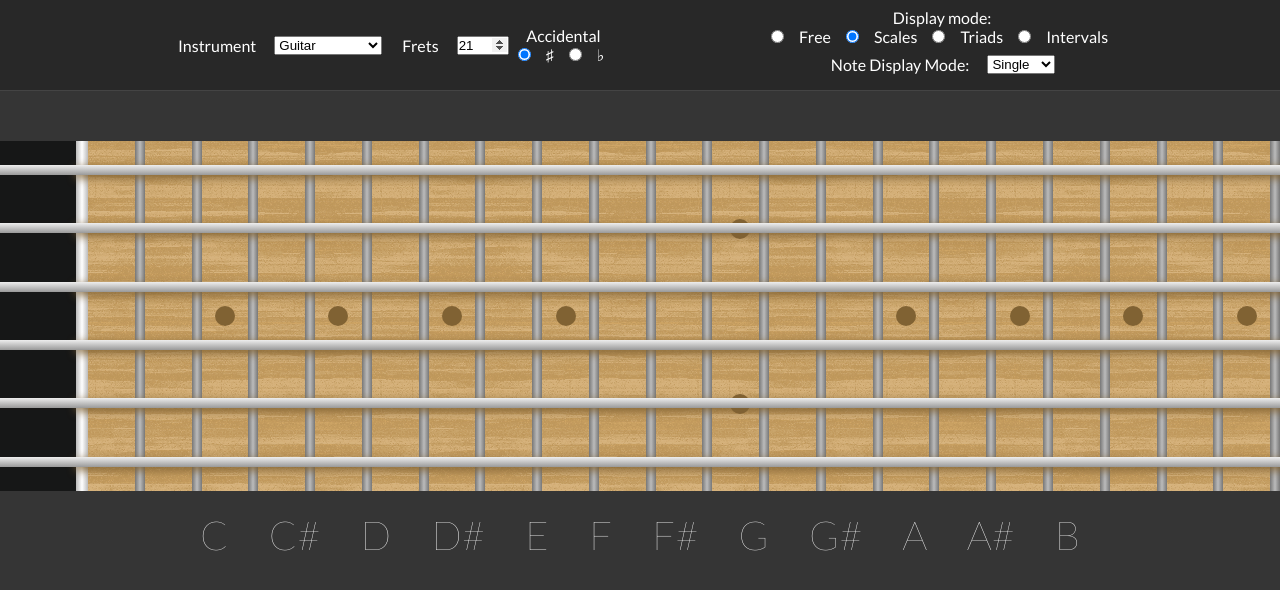
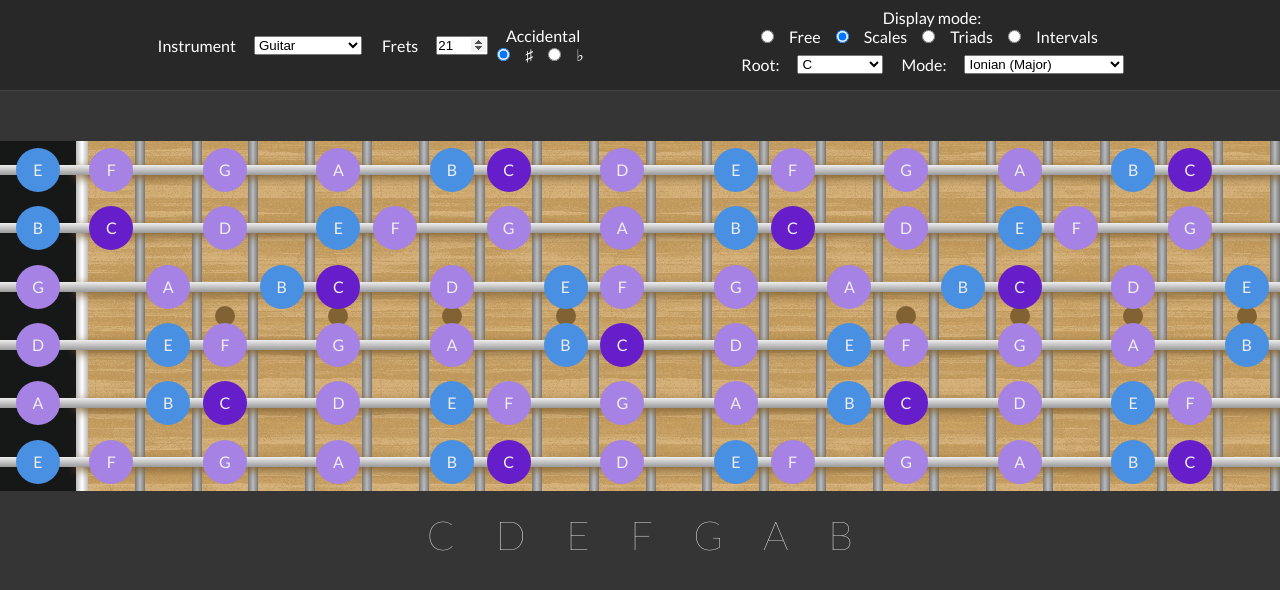
Before and after one commit to dhrkaydin/guitar-trainer, a plain HTML site: page index.html in a window 1280 px wide. Both pictures are taken after a click on the radio button "Scales". Drawn offline with Linux system fonts and the light colour scheme.

Commit message:
added characteristic mode highlights in the scale display

```diff
--- a/css/fretboard.css
+++ b/css/fretboard.css
@@ -9,7 +9,7 @@
     --double-fretmark-position-2: calc(var(--fretboard-height) * 0.75);
 
     --note-dot-opacity: 0;
-    --note-dot-color: teal;
+    --note-dot-color: #661ecb;
 }
 
 .fretboard {
--- a/css/styles.css
+++ b/css/styles.css
@@ -6,7 +6,7 @@
 }
 
 body {
-    background: #353535;
+background: #353535;
     font-family: Lato, sans-serif;
 }
 
--- a/js/app.js
+++ b/js/app.js
@@ -4,7 +4,7 @@ import { notesSharp, notesFlat, instrumentTuningPresets, musicTheory, fretmarkPo
     const root = document.documentElement;
 
     const selectedInstrumentSelector = document.querySelector('#instrument-selector');
-    const accidentalSelector = document.querySelector('.accidental-selector');
+    const accidentalSelector = document;
     const numberOfFretsSelector = document.querySelector('#number-of-frets');
     const noteDisplayModeSelector = document.querySelector('#note-display-mode');
     const scaleKeySelector = document.querySelector('#scale-key');
@@ -168,7 +168,8 @@ import { notesSharp, notesFlat, instrumentTuningPresets, musicTheory, fretmarkPo
             const activeMode = tools.getActiveMode();
             if (activeMode) {
                 const notes = tools.calculateNotes(state.sharedRoot, activeMode.stateProperty.type, activeMode.intervals);
-                tools.highlightNotes(notes, activeMode.colors);
+                const specialNotes = tools.calculateSpecialNotes(state.sharedRoot, activeMode.stateProperty.type, activeMode.specialIntervals);
+                tools.highlightNotes(notes, specialNotes, activeMode.colors);
             } else {
                 tools.clearHighlights();
             }
@@ -276,7 +277,29 @@ import { notesSharp, notesFlat, instrumentTuningPresets, musicTheory, fretmarkPo
 
                 // Sync shared root or clear state
                 if (isActiveMode) {
-                    config.keySelector.value = state.sharedRoot || '';
+                    // Set defaults for each mode
+                    if (state.sharedRoot === null || config.stateProperty.type === null) {
+                        if (mode === 'scales') {
+                            state.sharedRoot = '0'; // C note
+                            config.stateProperty.type = 'ionian'; // Major scale
+                            config.keySelector.value = '0';
+                            config.typeSelector.value = 'ionian';
+                        } else if (mode === 'triads') {
+                            state.sharedRoot = '0'; // C note
+                            config.stateProperty.type = 'major'; // Major triad
+                            config.keySelector.value = '0';
+                            config.typeSelector.value = 'major';
+                        } else if (mode === 'intervals') {
+                            state.sharedRoot = '0'; // C note
+                            config.stateProperty.type = 'perfect-5th'; // Perfect 5th interval
+                            config.keySelector.value = '0';
+                            config.typeSelector.value = 'perfect-5th';
+                        } else {
+                            config.keySelector.value = state.sharedRoot || '';
+                        }
+                    } else {
+                        config.keySelector.value = state.sharedRoot || '';
+                    }
                 } else {
                     config.stateProperty.type = null;
                     config.typeSelector.value = '';
@@ -369,6 +392,18 @@ import { notesSharp, notesFlat, instrumentTuningPresets, musicTheory, fretmarkPo
             });
         },
 
+        calculateSpecialNotes(key, type, specialIntervalsSource) {
+            if (key === null || type === null || !specialIntervalsSource || !specialIntervalsSource[type]) return [];
+
+            const specialIntervals = specialIntervalsSource[type];
+            const noteNames = state.accidentals === 'sharps' ? notesSharp : notesFlat;
+
+            return specialIntervals.map(interval => {
+                const noteIndex = (parseInt(key) + interval) % 12;
+                return noteNames[noteIndex];
+            });
+        },
+
         toggleElementVisibility(selector, visible) {
             const element = document.querySelector(selector);
             if (element) element.style.display = visible ? '' : 'none';
@@ -381,11 +416,20 @@ import { notesSharp, notesFlat, instrumentTuningPresets, musicTheory, fretmarkPo
             });
         },
 
-        highlightNotes(notes, colors) {
+        highlightNotes(notes, specialNotes, colors) {
             this.forEachNote(note => {
                 if (notes.includes(note.dataset.note)) {
                     note.style.setProperty('--note-dot-opacity', 1);
-                    const colorKey = note.dataset.note === notes[0] ? 'root' : 'other';
+
+                    let colorKey;
+                    if (note.dataset.note === notes[0]) {
+                        colorKey = 'root';
+                    } else if (specialNotes.includes(note.dataset.note)) {
+                        colorKey = 'special';
+                    } else {
+                        colorKey = 'other';
+                    }
+
                     note.style.setProperty('--note-dot-color', colors[colorKey]);
                 } else {
                     note.style.removeProperty('--note-dot-opacity');
@@ -399,23 +443,26 @@ import { notesSharp, notesFlat, instrumentTuningPresets, musicTheory, fretmarkPo
         },
 
         getModeConfig() {
+            const colors = { root: '#661ecb', other: '#a582e3', special: '#4a90e2' };
+
             return {
                 scales: {
                     stateProperty: state.scale,
                     intervals: musicTheory.scales.intervals,
-                    colors: { root: '#ff0404', other: '#2196F3' },
+                    specialIntervals: musicTheory.scales.specialIntervals,
+                    colors: colors,
                     enabled: state.scaleEnabled
                 },
                 triads: {
                     stateProperty: state.triad,
                     intervals: musicTheory.triads.intervals,
-                    colors: { root: '#ff0404', other: '#2196F3' },
+                    colors: colors,
                     enabled: state.triadEnabled
                 },
                 intervals: {
                     stateProperty: state.interval,
                     intervals: musicTheory.intervals.intervals,
-                    colors: { root: '#ff0404', other: '#2196F3' },
+                    colors: colors,
                     enabled: state.intervalEnabled
                 }
             };
--- a/js/music-theory.js
+++ b/js/music-theory.js
@@ -33,7 +33,17 @@ export const musicTheory = {
             { value: 'pentatonic-major', name: 'Pentatonic Major' },
             { value: 'pentatonic-minor', name: 'Pentatonic Minor' },
             { value: 'blues', name: 'Blues' }
-        ]
+        ],
+        specialIntervals: {
+            'ionian': [4, 11],      // major 3rd and major 7th
+            'dorian': [3, 9],       // minor 3rd and major 6th
+            'phrygian': [1],        // flat 2nd
+            'lydian': [6],          // sharp 4th
+            'mixolydian': [10],     // flat 7th
+            'aeolian': [3, 8],      // minor 3rd and minor 6th
+            'locrian': [6],         // diminished 5th
+            'blues': [6]            // flatted 5th is the blue note
+        }
     },
     intervals: {
         intervals: {
```
